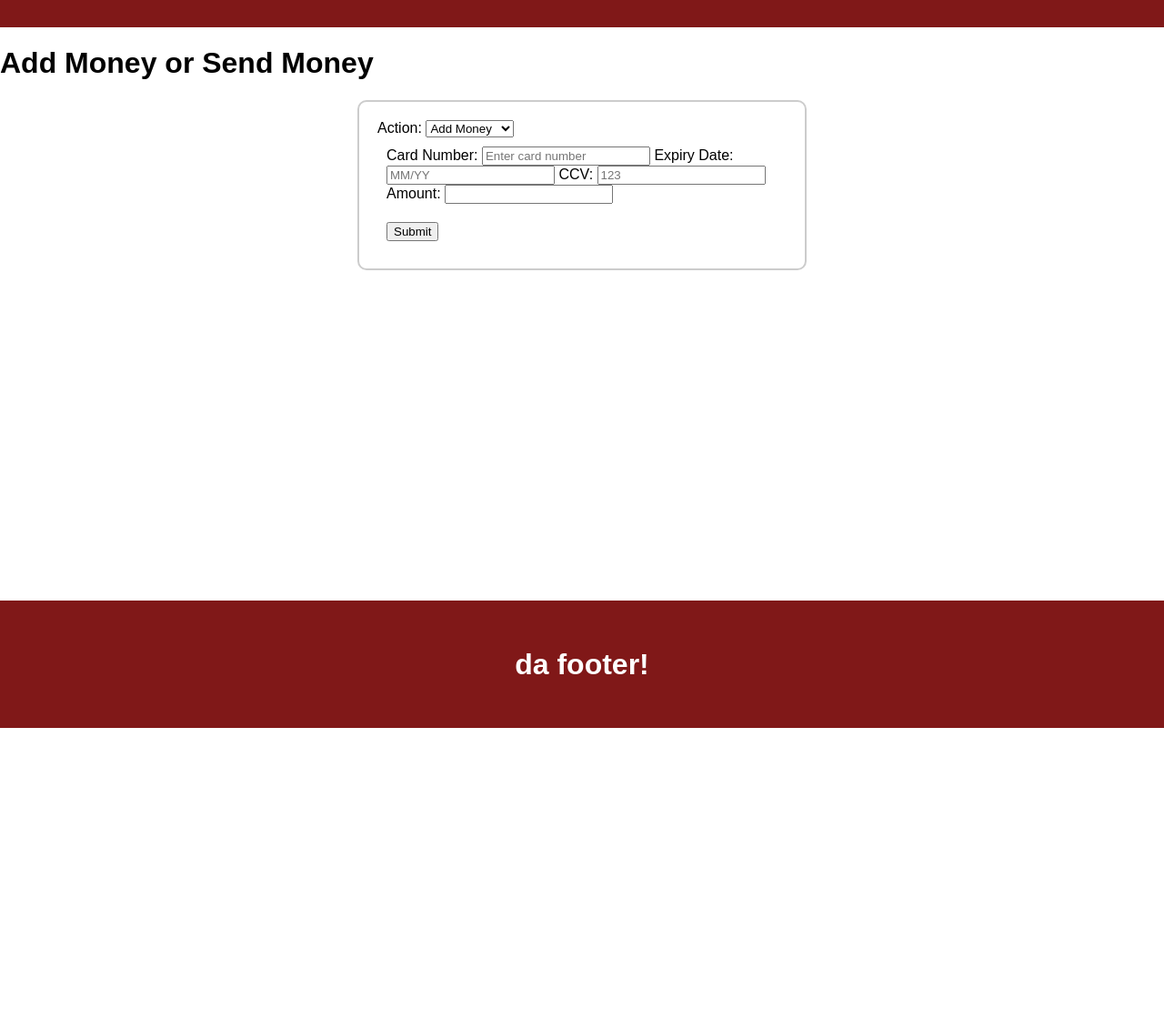
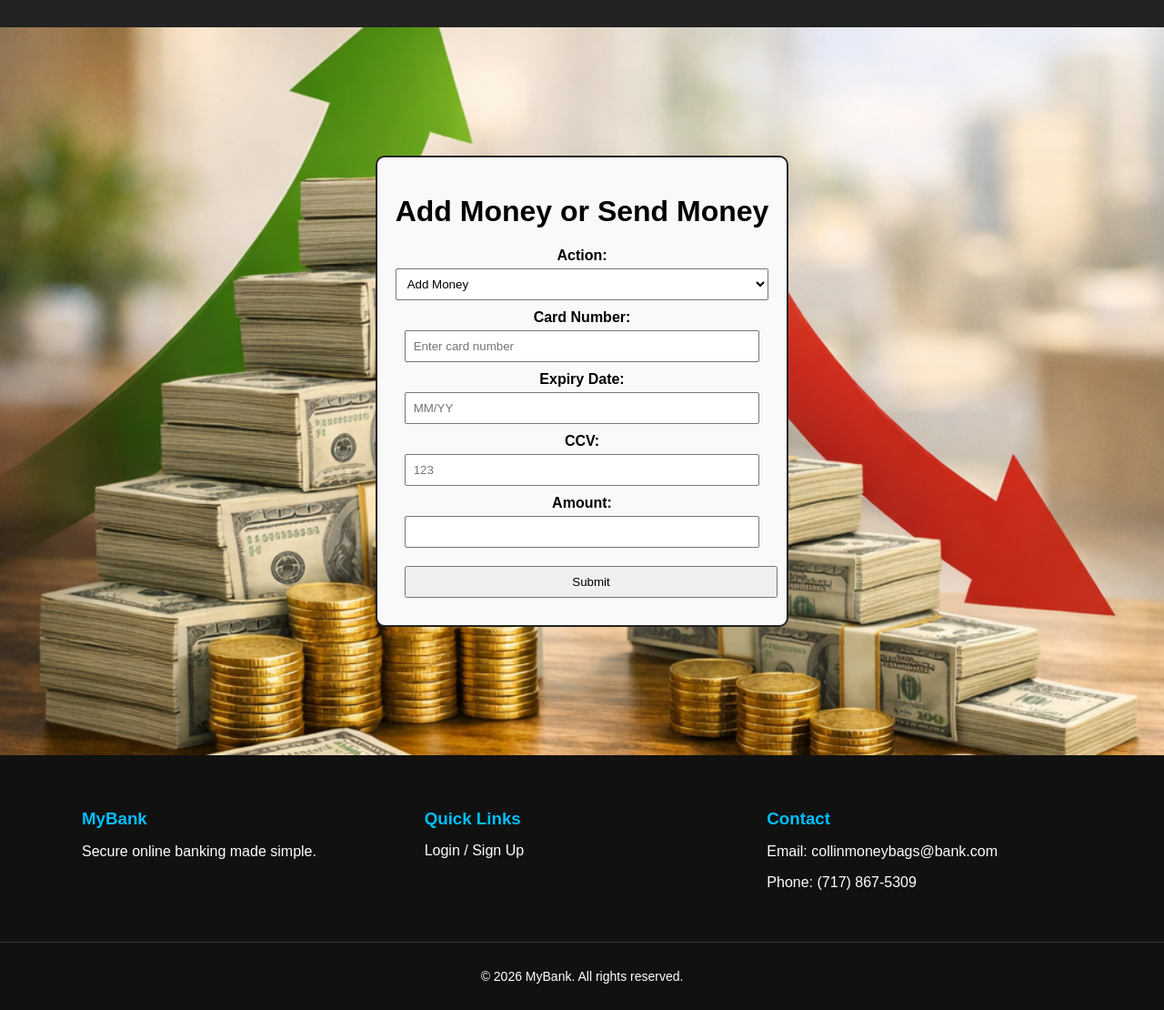
Before and after one commit to PacIsGod96/banking-web-app, a Flask app: template Templates/add_send.html in a window 1280 px wide. Shown: the whole page at 91% size. Before the commit the page ends 800 px from the top, so only its background shows below. Run offline with Flask 3, Linux system fonts and the light colour scheme; the template is opened without the code that fills it, so the values that code supplies are empty.

Commit message:
to many changes

```diff
--- a/Templates/add_send.html
+++ b/Templates/add_send.html
@@ -3,9 +3,11 @@
 {% block title %}Add / Send Money{% endblock %}
 
 {% block content %}
-<h1>Add Money or Send Money</h1>
+<main>
 
-<div style="width: 450px; margin: auto; border: 2px solid #ccc; padding: 20px; border-radius: 10px;">
+<div class="hero3">
+<div class="money_mang">
+    <h1>Add Money or Send Money</h1>
     <form method="POST">
         <label>Action:</label>
         <select name="action" id="actionSelect">
@@ -38,6 +40,9 @@
         <button type="submit" style="margin: 10px;">Submit</button>
     </form>
 </div>
+</div>
+</main>
+
 
 <script>
     const actionSelect = document.getElementById('actionSelect');
--- a/Templates/base.html
+++ b/Templates/base.html
@@ -4,116 +4,24 @@
     <meta charset="UTF-8">
     <meta name="viewport" content="width=device-width, initial-scale=1.0">
     <title>{% block title %}My Site{% endblock %}</title>
-    <style>
-        body {
-            display: flex;
-            flex-direction: column;
-            min-height: 100vh;
-            margin: 0;
-            font-family: Arial, Helvetica, sans-serif;
-        }
-
-        main {
-            flex: 1;
-        }
-
-        header {
-            padding: 15px 30px;
-            display: flex;
-            flex-direction: column;
-            align-items: center;
-            background-color: #801818;
-            color: white;
-        }
-
-        .barItem {
-            list-style: none;
-            display: flex;
-            justify-content: center;
-            gap: 20px;
-            padding: 0;
-            margin: 0;
-        }
-
-        .barItem li a {
-            text-decoration: none;
-            font-weight: bold;
-            padding: 5px 10px;
-            transition: 0.3s;
-            border-radius: 5px;
-            color: white;
-        }
-
-        .barItem li a:hover {
-            cursor: pointer;
-            color: blue;
-        }
-
-        .barItem li a.active {
-            color: blue;
-        }
-
-        .footer {
-            background-color: #801818;
-            text-align: center;
-            padding: 30px;
-            color: white;
-
-        }
-        main {
-            flex: 1;
-        }
-           .hero{
-        position: relative;
-        min-height: 100vh;
-        background: url('../static/photos/bank.png') center/cover no-repeat;
-        display: flex;
-        justify-content: center;
-        align-items: center;
-        text-align: center;
-        flex: 1;
-
-    }
-.hero-content {
-    position: relative;
-    z-index: 2;
-}
-
-.hero-content h1 {
-    font-size: 3rem;
-    margin-bottom: 1rem;
-}
-
-.hero-content p {
-    font-size: 1.5rem;
-    margin-bottom: 2rem;
-}
-
-.hero-content button {
-    padding: 10px 20px;
-    font-size: 1.2rem;
-    background-color: #007bff;
-    border: none;
-    border-radius: 5px;
-    cursor: pointer;
-}
-
-.hero-content button:hover {
-    background-color: #0056b3;
-}
-
-    </style>
+<link rel="stylesheet" href="{{ url_for('static', filename='style/style.css') }}">
 </head>
 <body>
     <header>
 <ul class="barItem">
     {% if session.get('username') %}
-            <li><a href="{{url_for('logout')}}">Home</a></li>
-                <li><a href="{{url_for('my_account')}}">My account</a></li>
+        {% if session.get('role') == 'admin' %}
+            <li><a href="{{ url_for('admin_page') }}">Admin Dashboard</a></li>
+        {% endif %}
+
+        <li><a href="{{ url_for('my_account') }}">My Account</a></li>
+
         {% if session.get('role') != 'admin' %}
+            <li><a href="{{ url_for('home') }}">Home</a></li>
             <li><a href="{{ url_for('add_send') }}">Add/Send</a></li>
         {% endif %}
-                <li><a href="{{url_for('logout')}}">Logout</a></li>
+
+        <li><a href="{{ url_for('logout') }}">Logout</a></li>
     {% endif %}
 </ul>
     </header>
@@ -123,7 +31,45 @@
     </main>
 
 <footer class="footer">
-        <h1 class="footer_logo">da footer!</h1>
+    <div class="footer_container">
+
+        <div class="footer_section">
+            <h3>MyBank</h3>
+            <p>Secure online banking made simple.</p>
+        </div>
+
+        <div class="footer_section">
+            <h3>Quick Links</h3>
+                {% if session.get('username') %}
+
+        <a href="{{ url_for('home') }}">Home</a>
+        <a href="{{ url_for('my_account') }}">My Account</a>
+        <a href="{{ url_for('add_send') }}">Manage Money</a>
+
+        {% if session.get('role')|lower == 'admin' %}
+            <a href="{{ url_for('admin_page') }}">Admin</a>
+        {% endif %}
+
+        <a href="{{ url_for('logout') }}">Logout</a>
+
+    {% else %}
+
+        <a href="{{ url_for('register') }}">Login / Sign Up</a>
+
+    {% endif %}
+        </div>
+
+        <div class="footer_section">
+            <h3>Contact</h3>
+            <p>Email: collinmoneybags@bank.com</p>
+            <p>Phone: (717) 867-5309</p>
+        </div>
+
+    </div>
+
+    <div class="footer_bottom">
+        <p>© 2026 MyBank. All rights reserved.</p>
+    </div>
 </footer>
 
 </body>
--- a/main.py
+++ b/main.py
@@ -1,4 +1,4 @@
-from flask import Flask, render_template, request, url_for, redirect, session
+from flask import Flask, render_template, request, url_for, redirect, session,flash
 from sqlalchemy import create_engine, text, bindparam
 from werkzeug.security import generate_password_hash, check_password_hash
 import os
--- /dev/null
+++ b/static/style/style.css
@@ -0,0 +1,380 @@
+
+html, body {
+    margin: 0;
+    padding: 0;
+    width: 100%;
+    height: 100%;
+    font-family: Arial, Helvetica, sans-serif;
+}
+
+body {
+    margin: 0;
+    font-family: Arial, Helvetica, sans-serif;
+    background-color:rgba(34,34,34,0.6);
+}
+
+.barItem {
+    list-style: none;
+    display: flex;
+    gap: 20px;
+    background: #222;
+    padding: 15px 25px;
+    margin: 0;
+}
+
+.barItem a {
+    color: white;
+    text-decoration: none;
+    font-weight: bold;
+}
+
+.barItem a:hover {
+    color: #00bfff;
+}
+
+main {
+    display: flex;
+    justify-content: center;
+    align-items: center;
+    min-height: 100vh;
+}
+
+
+.footer {
+    background-color: #111;
+    color: white;
+    margin-top: auto;
+}
+
+.footer_container {
+    display: flex;
+    justify-content: space-between;
+    flex-wrap: wrap;
+    max-width: 1100px;
+    margin: auto;
+    padding: 40px 20px;
+    gap: 30px;
+}
+
+.footer_section {
+    flex: 1;
+    min-width: 200px;
+}
+
+.footer_section h3 {
+    margin-bottom: 15px;
+    color: #00bfff;
+}
+
+.footer_section a {
+    display: block;
+    color: white;
+    text-decoration: none;
+    margin: 5px 0;
+}
+
+.footer_section a:hover {
+    color: #00bfff;
+}
+
+.footer_bottom {
+    text-align: center;
+    border-top: 1px solid #333;
+    padding: 15px;
+    font-size: 14px;
+}
+
+/* log in page */
+.hero {
+    width: 100vw;
+    height: 100vh;
+    background-image: url("/static/images/bank.png");
+    background-size: cover;
+    background-position: center;
+    background-repeat: no-repeat;
+    display: flex;
+    justify-content: center;
+    align-items: center;
+    position: relative;
+}
+    .login_signup_div{
+        width: 400px;
+        height: 500px;
+        border: 3px solid black;
+        border-radius: 25px;
+        overflow: hidden;
+        margin: 100px auto;
+        position: relative;
+        background-color: rgba(255,255,255,0.9);
+        box-shadow: 0 8px 20px rgba(0,0,0,0.3);
+
+    }
+
+    .panel_container{
+        display: flex;
+        width: 800px;
+        transition: transform 0.5s ease;
+    }
+
+    .panel{
+        width: 400px;
+        height: 500px;
+        padding: 20px;
+        box-sizing: border-box;
+        overflow-y: auto;
+    }
+
+    .panel::-webkit-scrollbar{
+        width: 6px;
+    }
+
+    .panel::-webkit-scrollbar-thumb{
+        background-color: #888;
+        border-radius: 3px;
+    }
+
+    .panel::-webkit-scrollbar-thumb:hover{
+        background-color: #555;
+    }
+
+    .login_label h1{
+        font-size: 50px;
+        text-align: center;
+        margin-bottom: 20px;
+    }
+
+    .panel label{
+        display: block;
+        margin-top: 10px;
+        font-size: 18px;
+    }
+
+    .panel input{
+        width: 100%;
+        height: 35px;
+        border: 1px solid black;
+        border-radius: 5px;
+        padding-left: 5px;
+        margin-top: 5px;
+    }
+
+    .switch{
+        margin-top: 20px;
+        text-decoration: underline;
+        cursor: pointer;
+        text-align: center;
+        font-weight: bold;
+        color: blue;
+    }
+
+    .switch:hover{
+        color: darkblue;
+    }
+
+    /* money page */
+.money_mang {
+    max-width: 500px;
+    margin: 50px auto;
+    padding: 20px;
+    border: 2px solid #222;
+    border-radius: 10px;
+    background-color: #f9f9f9;
+    text-align: center;
+}
+.money_mang label {
+    display: block;
+    margin-top: 10px;
+    font-weight: bold;
+}
+.money_mang input, .money_mang select, .money_mang button {
+    width: 100%;
+    margin-top: 5px;
+    padding: 8px;
+    box-sizing: border-box;
+}
+.money_mang h1 {
+    text-align: center;
+    width: 100%;
+    box-sizing: border-box;
+}
+
+/* My Account Page */
+main {
+    display: flex;
+    justify-content: center;
+    align-items: center;
+    min-height: 80vh;
+}
+
+.account_card {
+    max-width: 500px;
+    width: 90%;
+    padding: 20px;
+    background-color: rgba(255, 255, 255, 0.9);
+    border-radius: 15px;
+    box-shadow: 0 8px 20px rgba(0, 0, 0, 0.3);
+    text-align: center;
+}
+
+.account_card h1 {
+    margin-bottom: 20px;
+    font-size: 2em;
+}
+
+.account_card p {
+    margin: 10px 0;
+    font-size: 1.1em;
+}
+
+.hero1 {
+    width: 100vw;
+    height: 100vh;
+    background-image: url("/static/images/bank1.png");
+    background-size: cover;
+    background-position: center bottom;
+    background-repeat: no-repeat;
+    display: flex;
+    justify-content: center;
+    align-items: center;
+    position: relative;
+}
+
+.hero_card {
+    max-width: 500px;
+    width: 90%;
+    padding: 20px;
+    background-color: rgba(255, 255, 255, 0.9);
+    border-radius: 15px;
+    box-shadow: 0 8px 20px rgba(0, 0, 0, 0.3);
+    text-align: center;
+}
+
+.hero_card h1 {
+    margin-bottom: 20px;
+    font-size: 2em;
+}
+.hero_card p {
+    margin: 10px 0;
+    font-size: 1.1em;
+}
+
+.hero_card button {
+    margin-top: 15px;
+    padding: 12px 25px;
+    font-size: 16px;
+    border: none;
+    border-radius: 8px;
+    background-color: #222;
+    color: white;
+    cursor: pointer;
+    transition: 0.3s ease;
+}
+
+.hero_card button:hover {
+    background-color: #00bfff;
+}
+
+/* acount page */
+.hero2 {
+    width: 100vw;
+    height: 100vh;
+    background-image: url("/static/images/bank2.png");
+    background-size: cover;
+    background-position: center;
+    background-repeat: no-repeat;
+    display: flex;
+    justify-content: center;
+    align-items: center;
+    position: relative;
+}
+
+
+.account_card {
+    max-width: 500px;
+    width: 90%;
+    padding: 20px;
+    background-color: rgba(255, 255, 255, 0.9);
+    border-radius: 15px;
+    box-shadow: 0 8px 20px rgba(0, 0, 0, 0.3);
+    text-align: center;
+}
+
+.account_card h1 {
+    margin-bottom: 20px;
+    font-size: 2em;
+}
+
+.account_card p {
+    margin: 10px 0;
+    font-size: 1.1em;
+}
+
+.hero3 {
+    width: 100vw;
+    height: 100vh;
+    background-image: url("/static/images/bank 3.png");
+    background-size: cover;
+    background-position: center;
+    background-repeat: no-repeat;
+    display: flex;
+    justify-content: center;
+    align-items: center;
+    position: relative;
+}
+
+
+/* admin */
+.admin_panel_container {
+    display: flex;
+    flex-direction: column;
+    align-items: center;
+    gap: 30px;
+    padding: 20px;
+}
+
+
+.admin_card {
+    width: 90%;
+    max-width: 900px;
+    padding: 20px;
+    background-color: rgba(255,255,255,0.95);
+    border-radius: 15px;
+    box-shadow: 0 8px 20px rgba(0,0,0,0.2);
+}
+
+
+.admin_card h2 {
+    text-align: center;
+    margin-bottom: 15px;
+
+}
+
+
+.admin_card table {
+    width: 100%;
+    border-collapse: collapse;
+    margin-top: 10px;
+}
+
+.admin_card th, .admin_card td {
+    border: 1px solid #ccc;
+    padding: 10px;
+    text-align: center;
+}
+
+.admin_card tr:hover {
+    background-color: #e0f7ff;
+}
+
+.hero4 {
+    width: 100vw;
+    height: 100vh;
+    background-image: url("/static/images/bank4.png");
+    background-size: cover;
+    background-position: center bottom;
+    background-repeat: no-repeat;
+    display: flex;
+    justify-content: center;
+    align-items: center;
+    position: relative;
+}
```
Also changed, not shown: Templates/admin_page.html (+28 -51 lines), Templates/home.html (+4 -3 lines), Templates/index.html (+4 -16 lines), Templates/my_account.html (+6 -2 lines), banking_website.sql (+17 -0 lines), static/images/bank 3.png (added), static/images/bank.png (added), static/images/bank1.png (added), 4 other files. Lines whose indentation alone changed are shown as unchanged.
